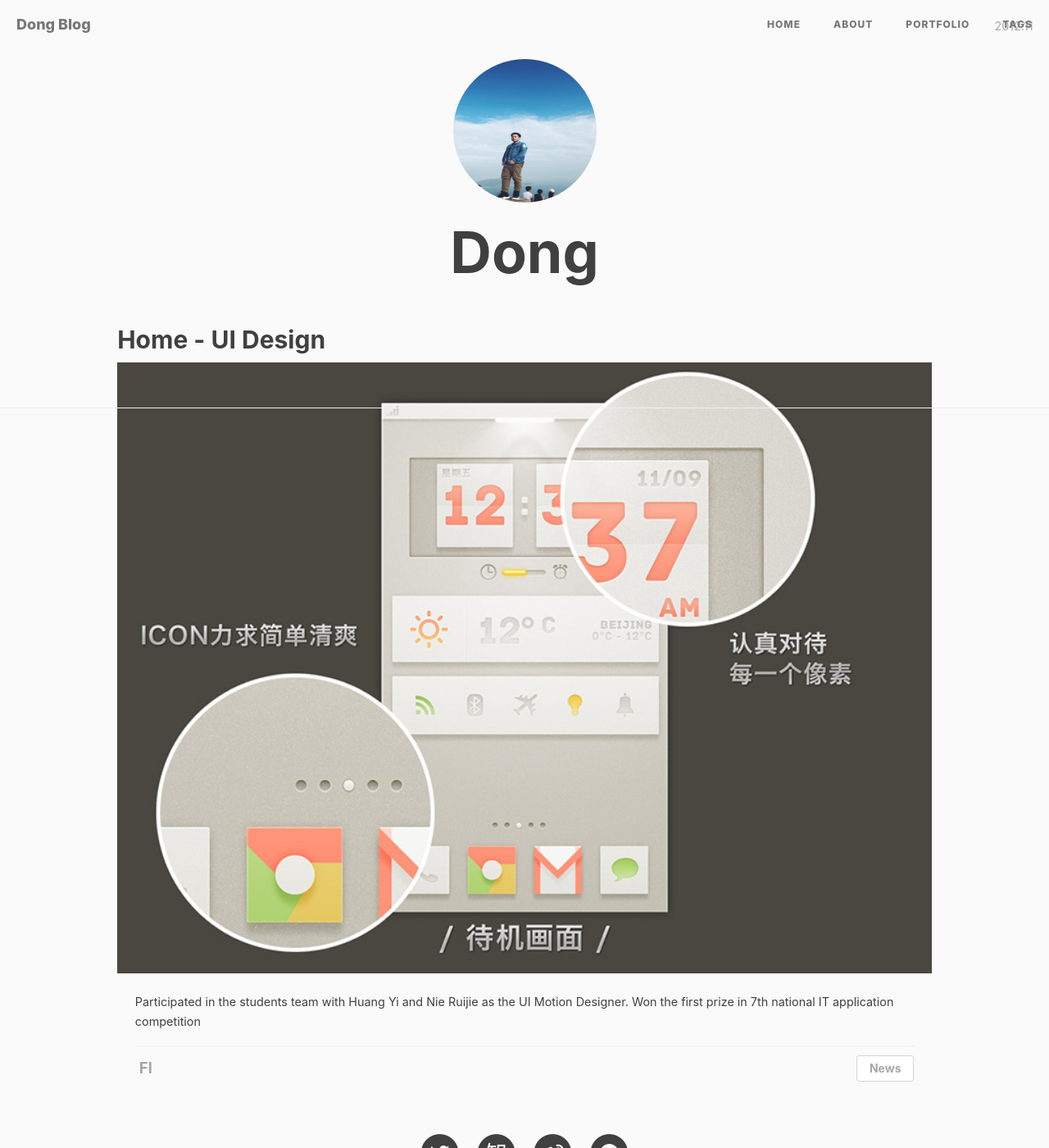
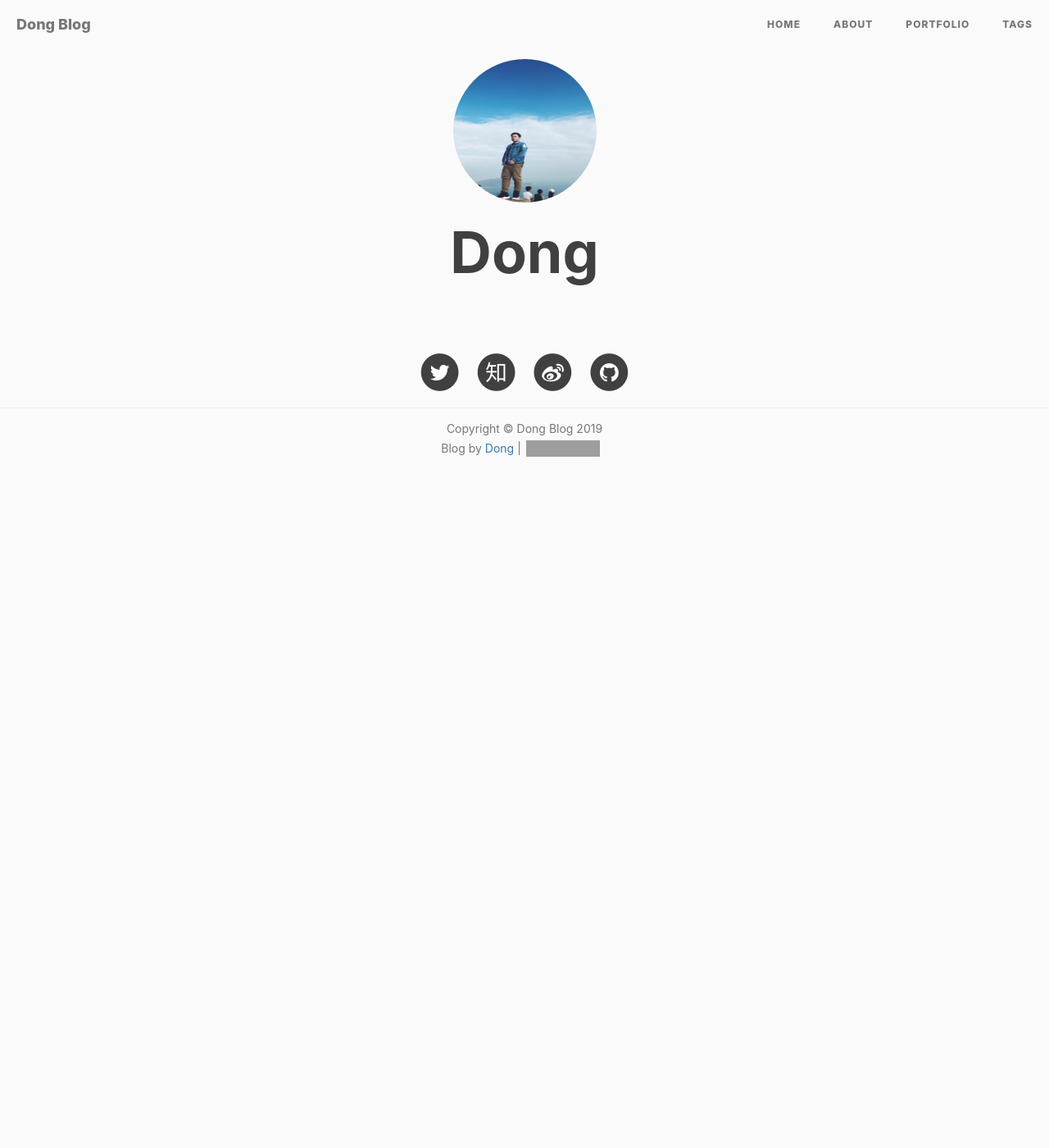
Before and after one commit to ywdlucking/ywdlucking.github.io, a Jekyll site: the page built from portfolio/index.html, in a window 1280 px wide and 1400 px high. Shown: the whole window at 82% size. Built offline with Jekyll 4.4.1, drawn with Linux system fonts in a browser that asks for light colours; nearby versions of some CDN libraries; comment, search, counter and statistics services are not loaded; grey boxes are pictures that could not be loaded.

Commit message:
修改pro

```diff
--- a/portfolio/index.html
+++ b/portfolio/index.html
@@ -21,23 +21,6 @@ layout: default
 			</header>
 			<div class="main">
 				<ul class="cbp_tmtimeline">
-				</ul>
-						<div class="cbp_tmlabel">
-							<h2>Home - UI Design</h2>
-							<time>2012.11</time>
-							<img src="images/work-uihome.jpg">
-							<ul>
-								<li>
-									Participated in the students team with Huang Yi and Nie Ruijie as the UI Motion Designer. Won the first prize in 7th national IT application competition
-								</li>
-								<li class="skill">
-									<span><b>Fl</b></span>
-									<span class="link"><a target="_blank" href="http://animation.cuc.edu.cn/2c90943227f186ba0127f18a7ff10009/view/394">News</a></span>
-								</li>
-							</ul>
-						</div>
-					</li>
-				</ul>
 			</div>
 		</div>
 	</body>
```
